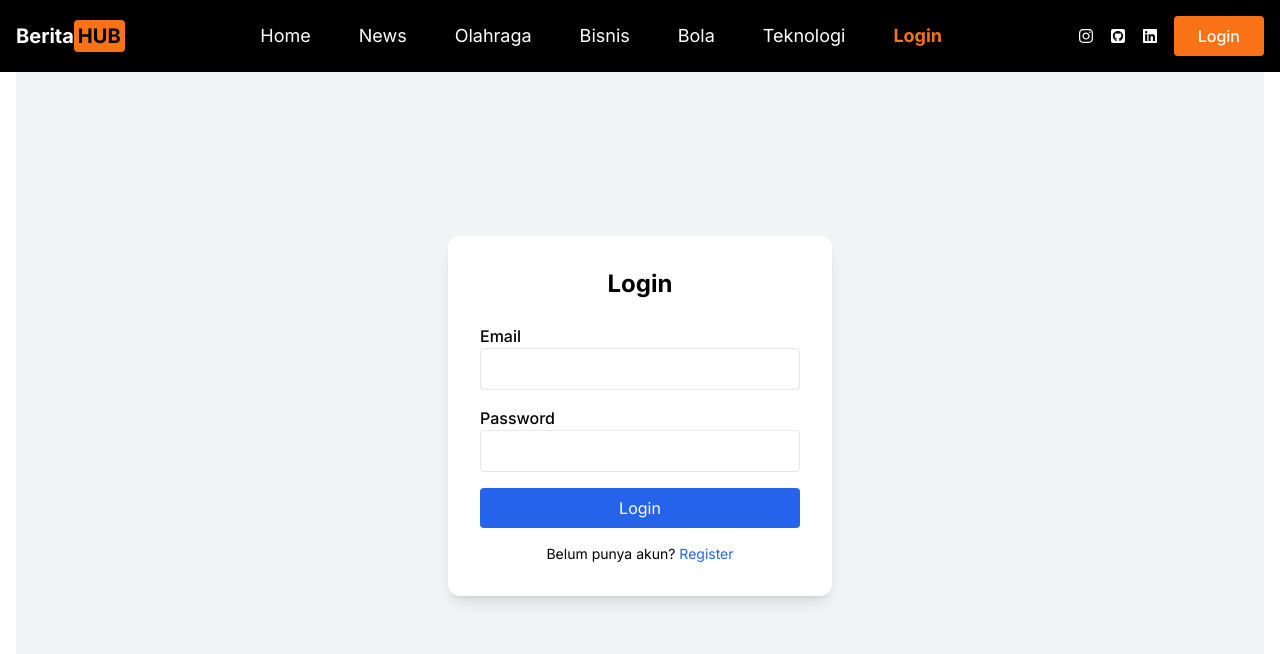
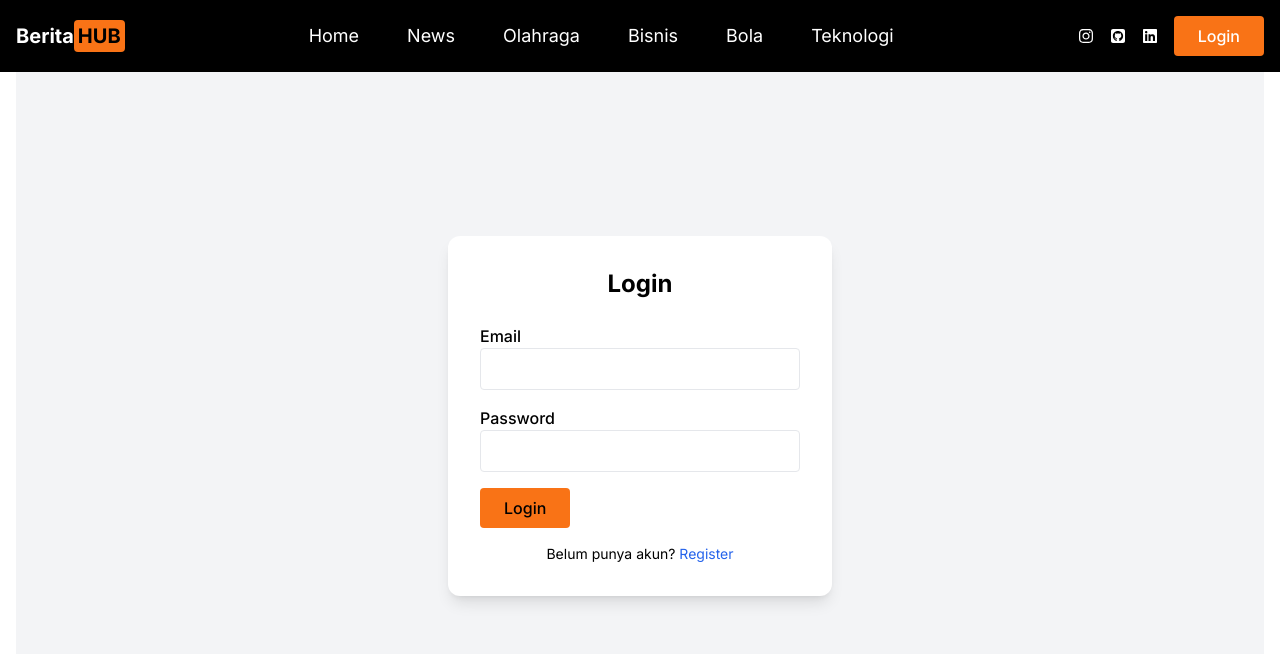
Before and after one commit to faz379/frontend-blog-react, a React (Vite) app: page /login in a window 1280 px wide. Shown: the top 654 px of the page. Built offline with nearby package versions, Linux system fonts and the light colour scheme.

Commit message:
login page-button-login

```diff
--- a/src/components/Navbar.jsx
+++ b/src/components/Navbar.jsx
@@ -14,7 +14,6 @@ function Navbar() {
     { path: "/bisnis", link: "Bisnis" },
     { path: "/bola", link: "Bola" },
     { path: "/teknologi", link: "Teknologi" },
-    { path: "/login", link: "Login" },
   ];
 
   return (
--- a/src/pages/Login.jsx
+++ b/src/pages/Login.jsx
@@ -70,7 +70,7 @@ export default function Login() {
 
             <button
               type="submit"
-              className="w-full bg-blue-600 text-white py-2 rounded hover:bg-blue-700 transition"
+              className="bg-orange-500 px-6 py-2 font-medium rounded hover:bg-white hover:text-black transition-all"
               disabled={loading}
             >
               {loading ? "Loading..." : "Login"}
```
